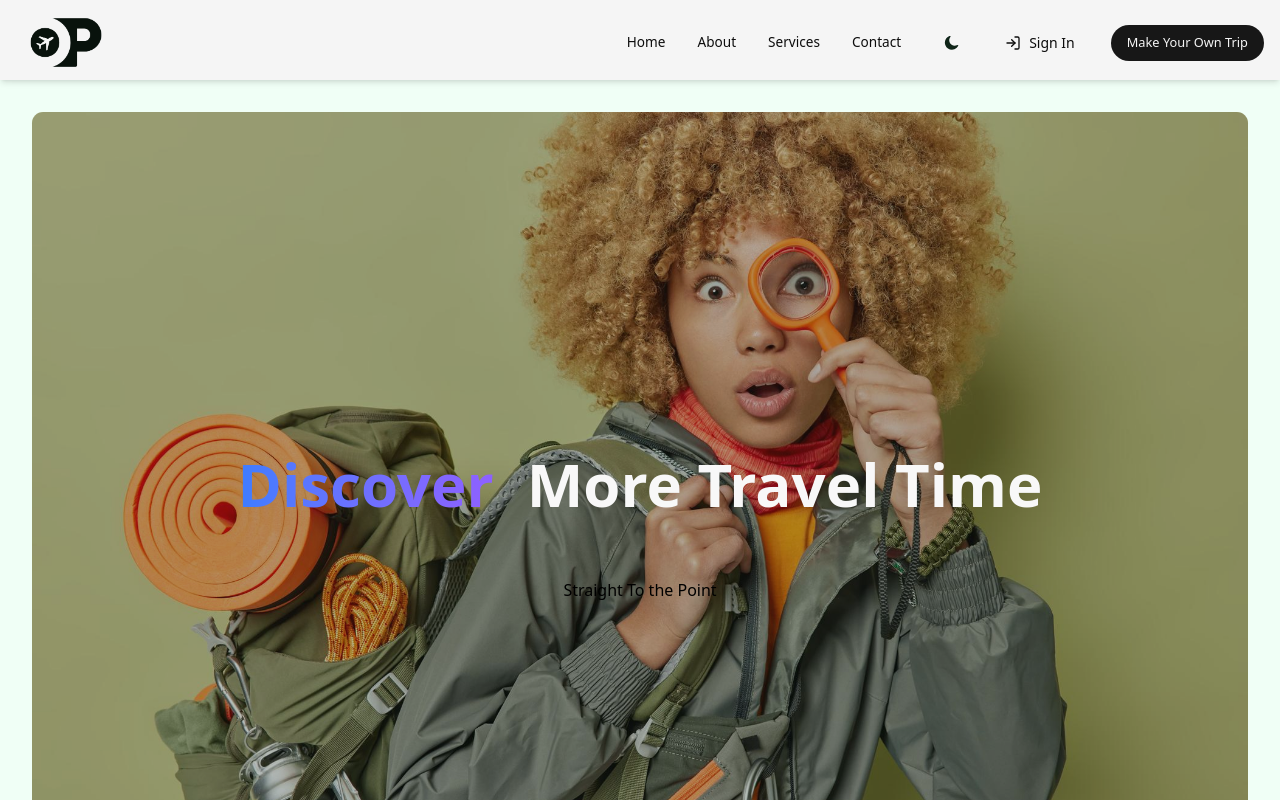
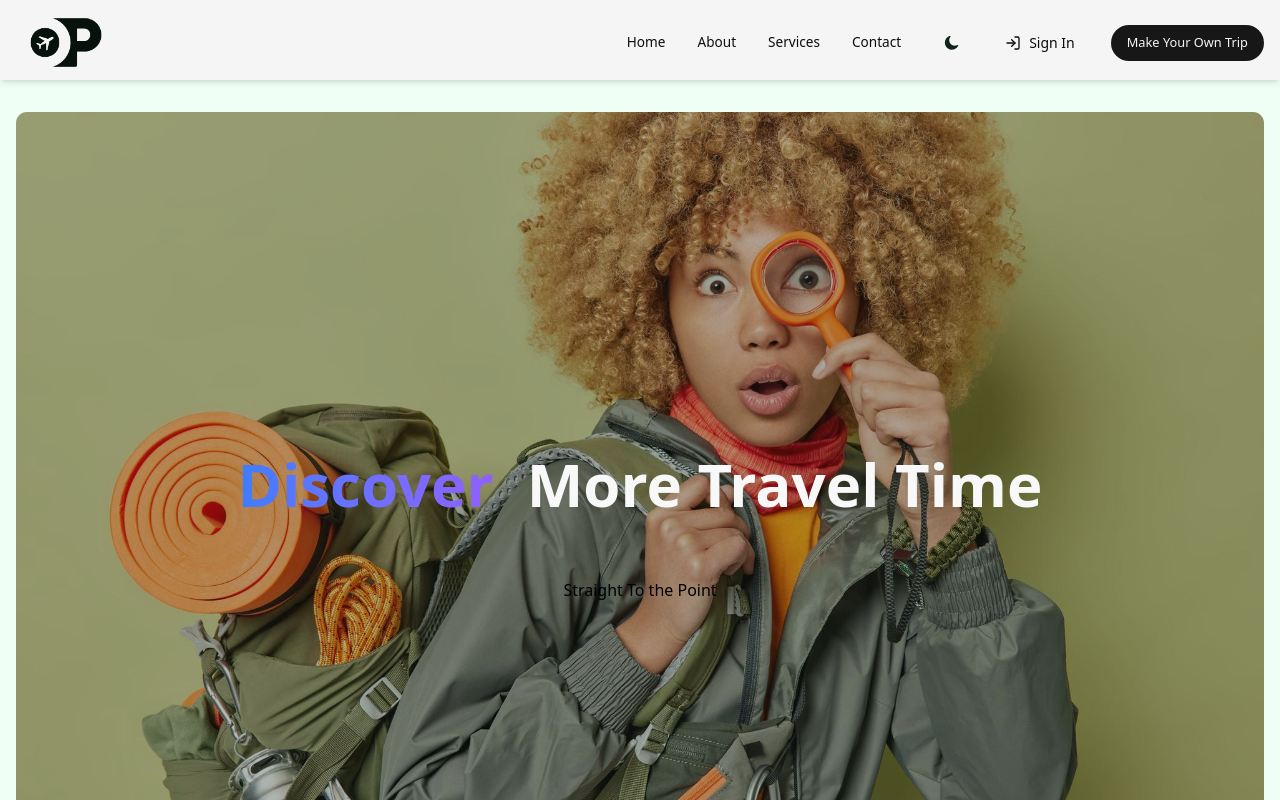
Before and after one commit to chengivan2/onpoint, a Next.js app: page / in a window 1280 px wide. Shown: the top 800 px of the page. Built offline with nearby package versions, Linux system fonts and the light colour scheme; no server answers.

Commit message:
Styled the home's main component

```diff
--- a/src/app/rootcomponents/homepagecomponents/main.tsx
+++ b/src/app/rootcomponents/homepagecomponents/main.tsx
@@ -3,7 +3,7 @@ import HerosectionOne from "./herosection";
 
 export default function Main() {
   return (
-    <main className="relative min-w-[100%] min-h-[100vh] px-[1rem]">
+    <main className="relative min-w-[100%] min-h-[100vh]">
       <Header />
       <HerosectionOne />
   </main>
```
